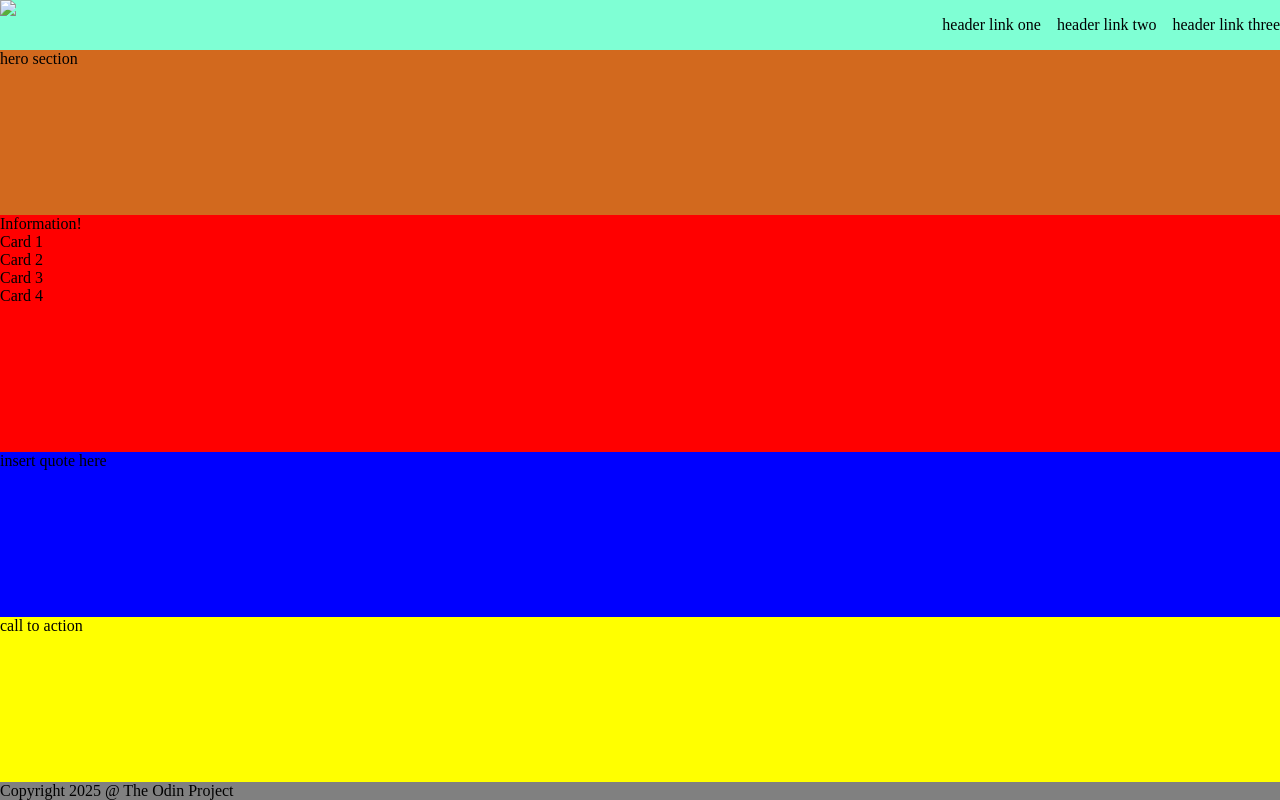
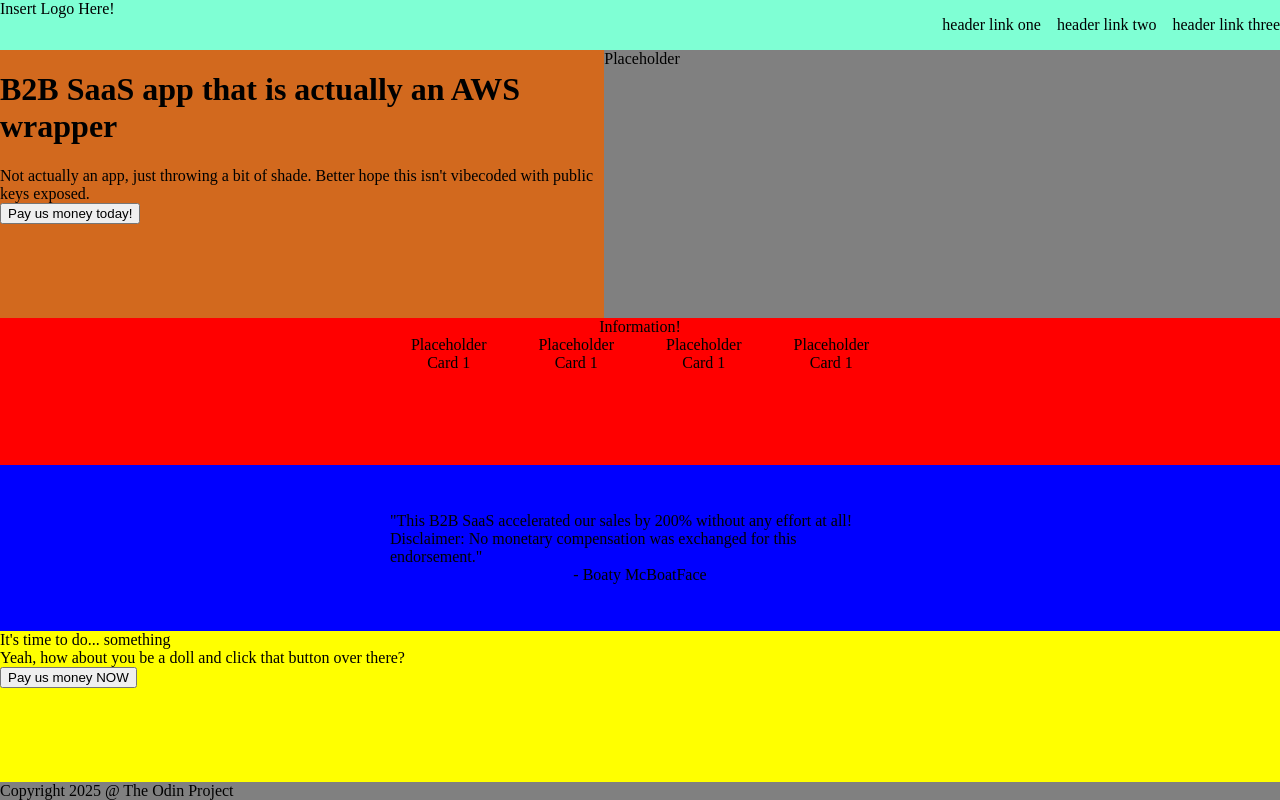
Before and after one commit to JSON-Ling/odin-landing-page, a plain HTML site: page index.html in a window 1280 px wide. Drawn offline with Linux system fonts and the light colour scheme.

Commit message:
Add falvor text and flex styling to center content

```diff
--- a/index.html
+++ b/index.html
@@ -9,7 +9,7 @@
 
     <body>
         <div class="header">
-            <img src="logo">
+            <div class="header-logo">Insert Logo Here!</div>
             <ul class="header-list">
                 <li>header link one</li>
                 <li>header link two</li>
@@ -18,18 +18,56 @@
         </div>
 
         <div class="main-body">
-            <div class="hero-container">hero section</div>
+
+            <div class="hero-container">
+                <div class="hero-text">
+                    <h1>B2B SaaS app that is actually an AWS wrapper</h1>
+                    <div>Not actually an app, just throwing a bit of shade. Better hope this isn't vibecoded with public keys exposed.</div>
+                    <button>Pay us money today!</button>
+                </div>
+                <div class="hero-image">
+                    <div>Placeholder</div>
+                </div>
+            </div>
+
             <div class="info-container">
                 <div class="info-title">Information!</div>
                 <div class="info-card-container">
-                    <div class="card">Card 1</div>
-                    <div class="card">Card 2</div>
-                    <div class="card">Card 3</div>
-                    <div class="card">Card 4</div>
+                    <div class="card">
+                        <div class="card-image">Placeholder</div>
+                        <div class="card-text">Card 1</div>
+                    </div>
+                    <div class="card">
+                        <div class="card-image">Placeholder</div>
+                        <div class="card-text">Card 1</div>
+                    </div>
+                    <div class="card">
+                        <div class="card-image">Placeholder</div>
+                        <div class="card-text">Card 1</div>
+                    </div>
+                    <div class="card">
+                        <div class="card-image">Placeholder</div>
+                        <div class="card-text">Card 1</div>
+                    </div>
                 </div>
             </div>
-            <div class="quote-container">insert quote here</div>
-            <div class="call-action-container">call to action</div>
+
+            <div class="quote-container">
+                <div class="quote-text">
+                    "This B2B SaaS accelerated our sales by 200% without any effort at all! Disclaimer: No monetary compensation was exchanged for this endorsement."
+                </div>
+                <div class="quote-attribution">
+                    - Boaty McBoatFace
+                </div>
+            </div>
+
+            <div class="call-action-container">
+                <div class="call-action-maintext">
+                    <div class="call-action-header">It's time to do... something</div>
+                    <div class="call-action-desc">Yeah, how about you be a doll and click that button over there?</div>
+                </div>
+                <button class="call-action-button">Pay us money NOW</button>
+            </div>
         </div>
 
         <div class="footer">
--- a/styles.css
+++ b/styles.css
@@ -24,18 +24,43 @@ body {
 }
 
 .hero-container {
+    display: flex;
     flex: 1;
     background-color: chocolate;
+}
+
+.hero-image {
+    background-color: grey;
+    width: 60%;
 }
 
 .info-container {
     flex: 1;
     background-color: red;
+    text-align: center;
+}
+
+.info-card-container {
+    display: flex;
+    justify-content: center;
+    gap: 52px;
+}
+
+.card {
+    max-width: 200px;
 }
 
 .quote-container {
+    display: flex;
+    flex-direction: column;
     flex: 1;
     background-color: blue;
+    justify-content: center;
+    align-items: center;
+}
+
+.quote-text {
+    max-width: 500px;
 }
 
 .call-action-container {
```
